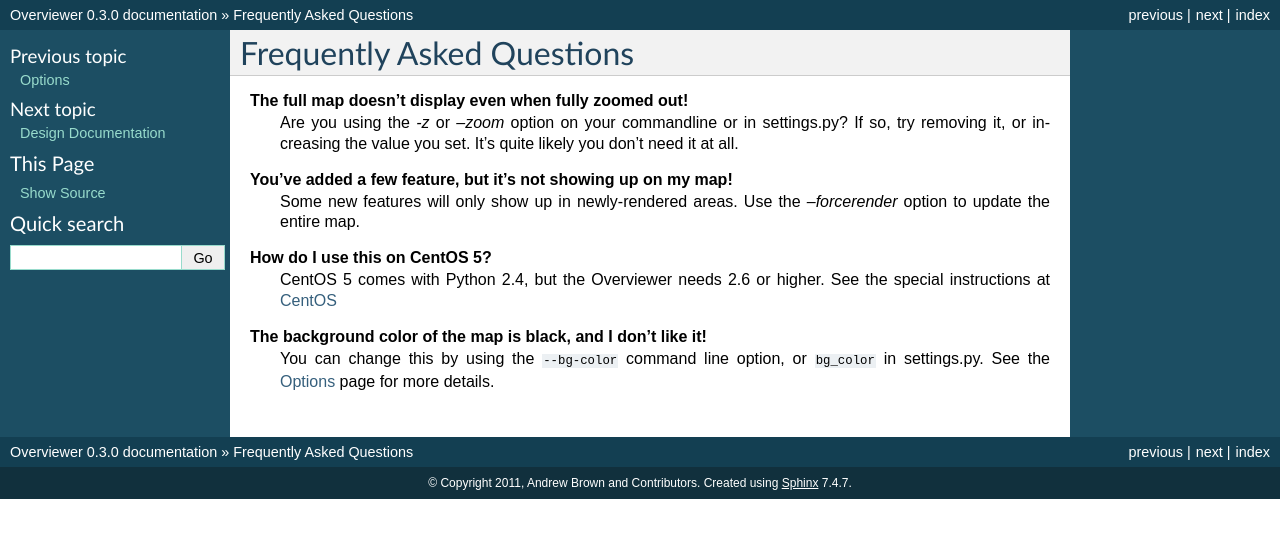
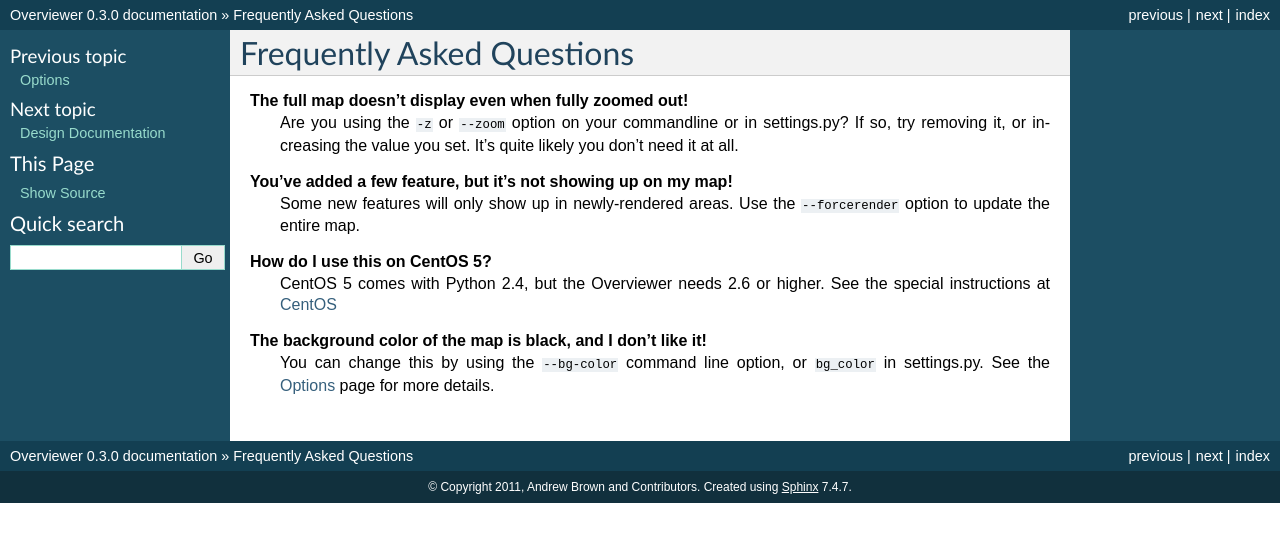
Before and after one commit to overviewer/Minecraft-Overviewer, a Sphinx documentation site: the page built from docs/faq.rst, in a window 1280 px wide. Shown: the top 542 px of the page. Built offline with Sphinx 7.4.7, drawn with Linux system fonts in a browser that asks for light colours.

```diff
--- a/docs/faq.rst
+++ b/docs/faq.rst
@@ -3,13 +3,13 @@ Frequently Asked Questions
 ==========================
 
 **The full map doesn't display even when fully zoomed out!**
-    Are you using the `-z` or `--zoom` option on your commandline or in
+    Are you using the ``-z`` or ``--zoom`` option on your commandline or in
     settings.py? If so, try removing it, or increasing the value you set. It's
     quite likely you don't need it at all.
 
 **You've added a few feature, but it's not showing up on my map!**
     Some new features will only show up in newly-rendered areas. Use the
-    `--forcerender` option to update the entire map.
+    ``--forcerender`` option to update the entire map.
 
 **How do I use this on CentOS 5?**
     CentOS 5 comes with Python 2.4, but the Overviewer needs 2.6 or higher. See
```
